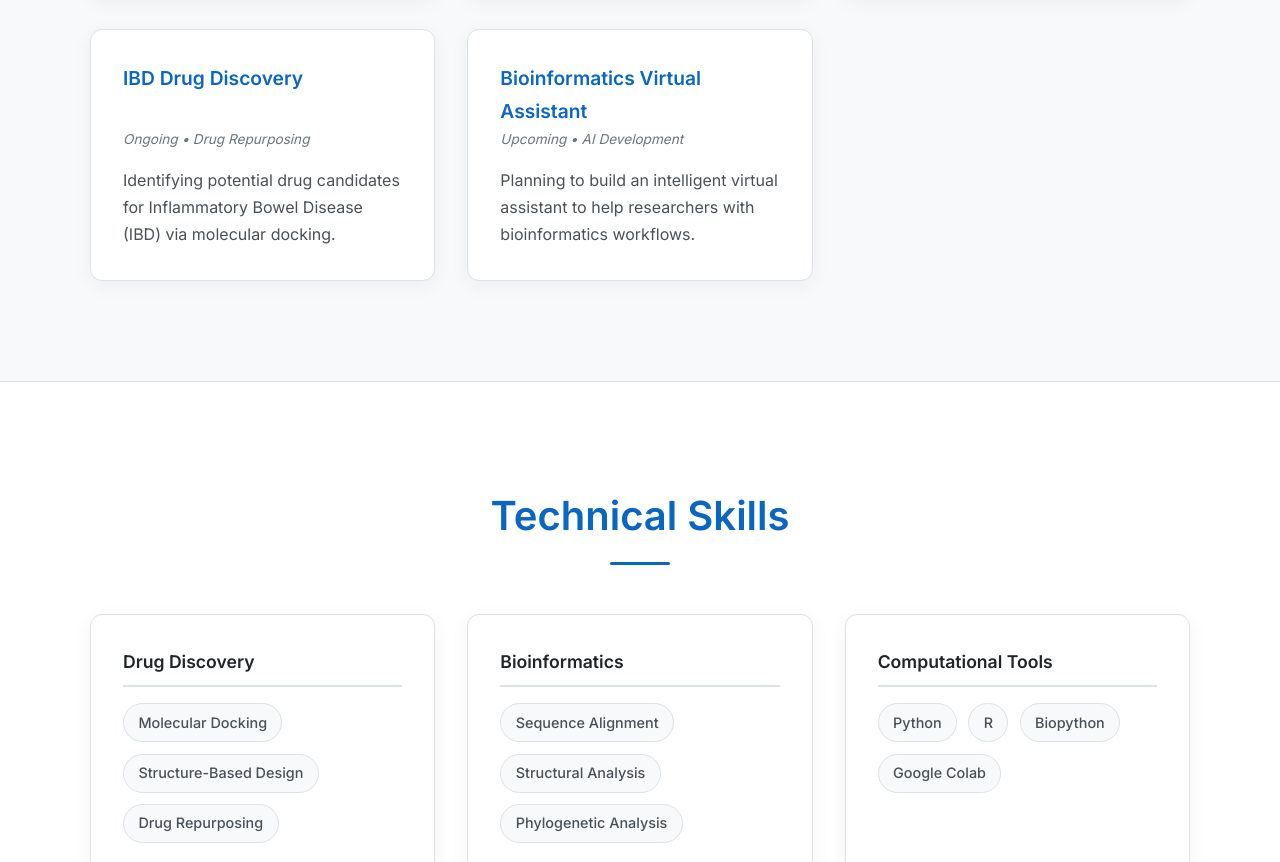
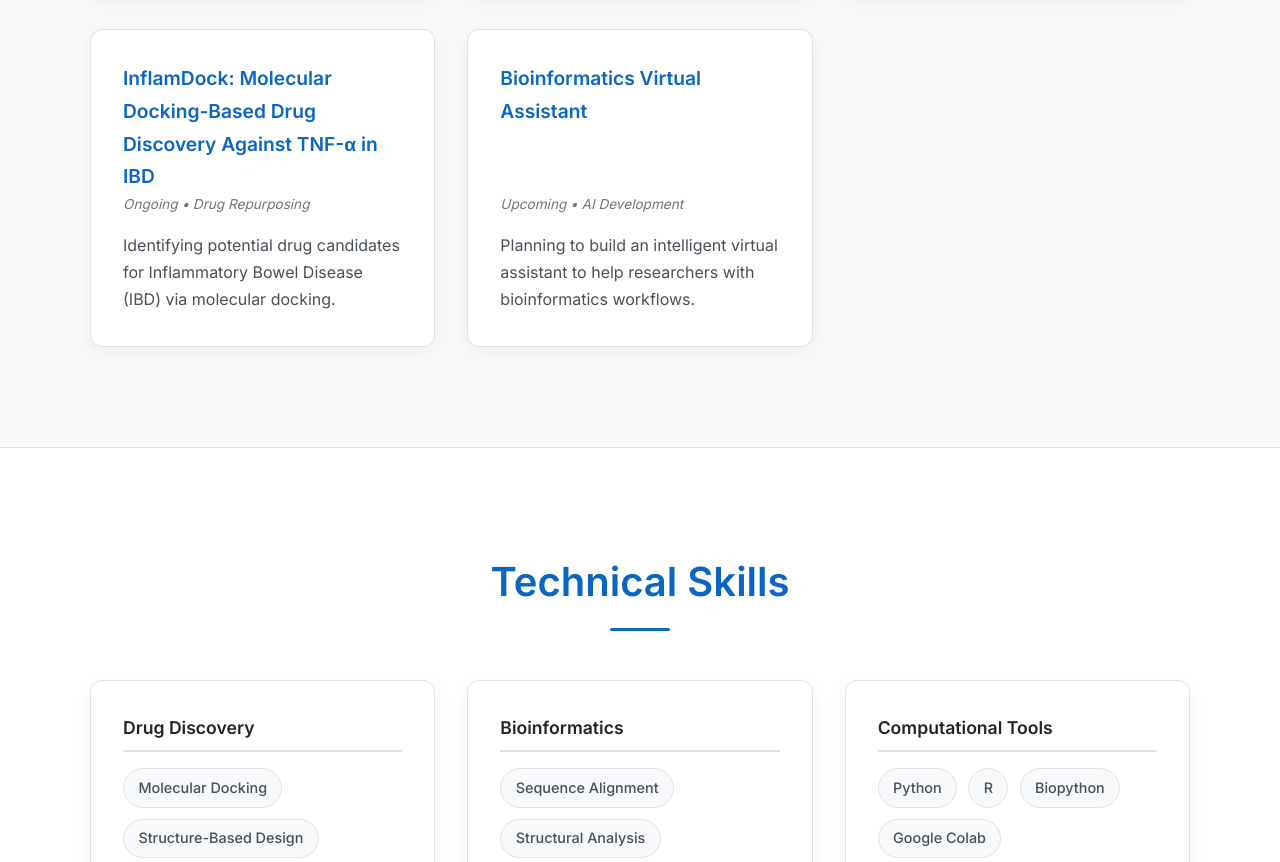
Before and after one commit to kush021104/_portfolio_, a website: page index.html in a window 1280 px wide. Shown: the part 2084-2946 px from the top of the page. Drawn offline with Linux system fonts and the light colour scheme.

Commit message:
Update index.html

```diff
--- a/index.html
+++ b/index.html
@@ -671,7 +671,7 @@
                     <p>Developing an ML model to distinguish between promoter and non-promoter DNA regions.</p>
                 </div>
                 <div class="project-card fade-in" data-project="drug-discovery">
-                    <h3>IBD Drug Discovery</h3>
+                    <h3>InflamDock: Molecular Docking-Based Drug Discovery Against TNF-α in IBD</h3>
                     <p class="project-status">Ongoing • Drug Repurposing</p>
                     <p>Identifying potential drug candidates for Inflammatory Bowel Disease (IBD) via molecular docking.</p>
                 </div>
```
